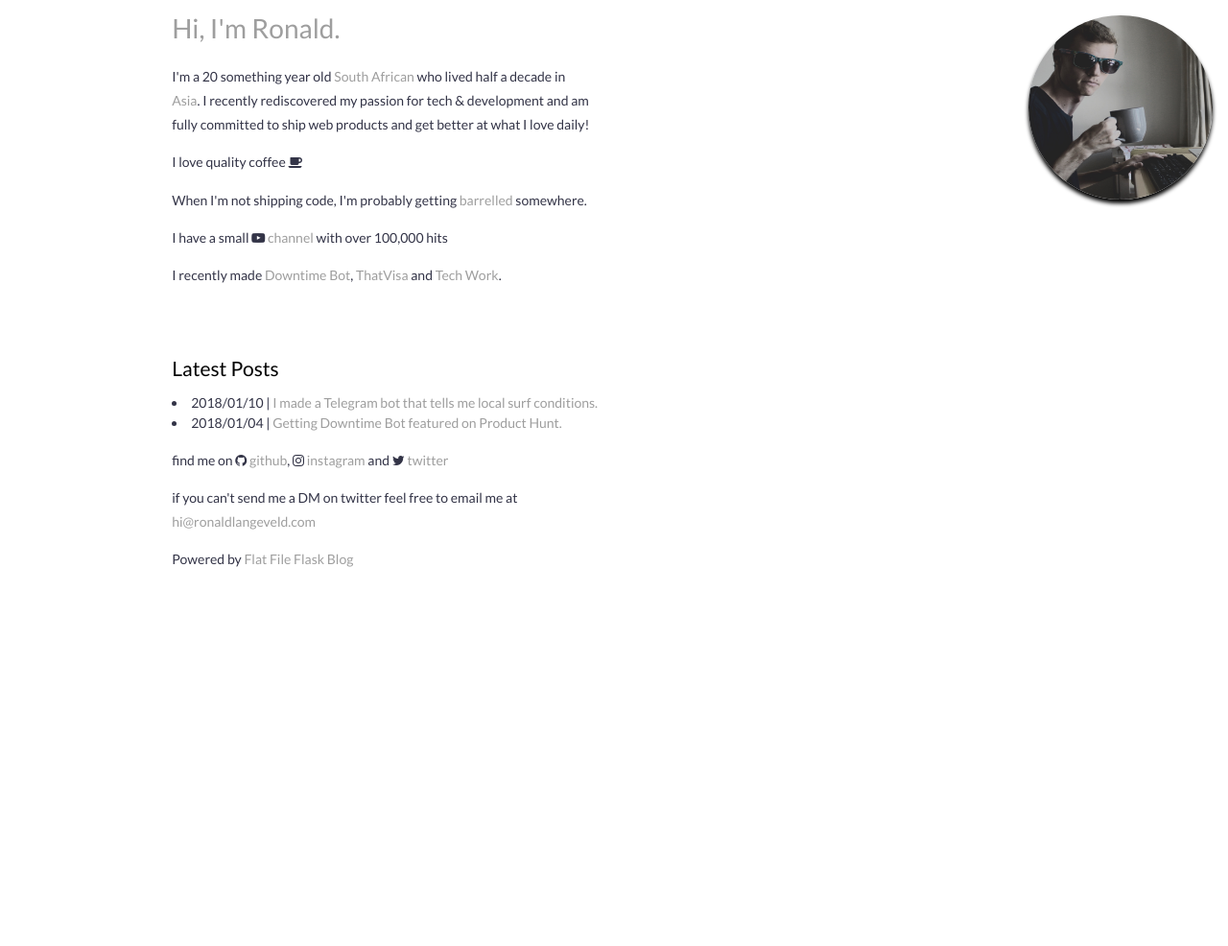
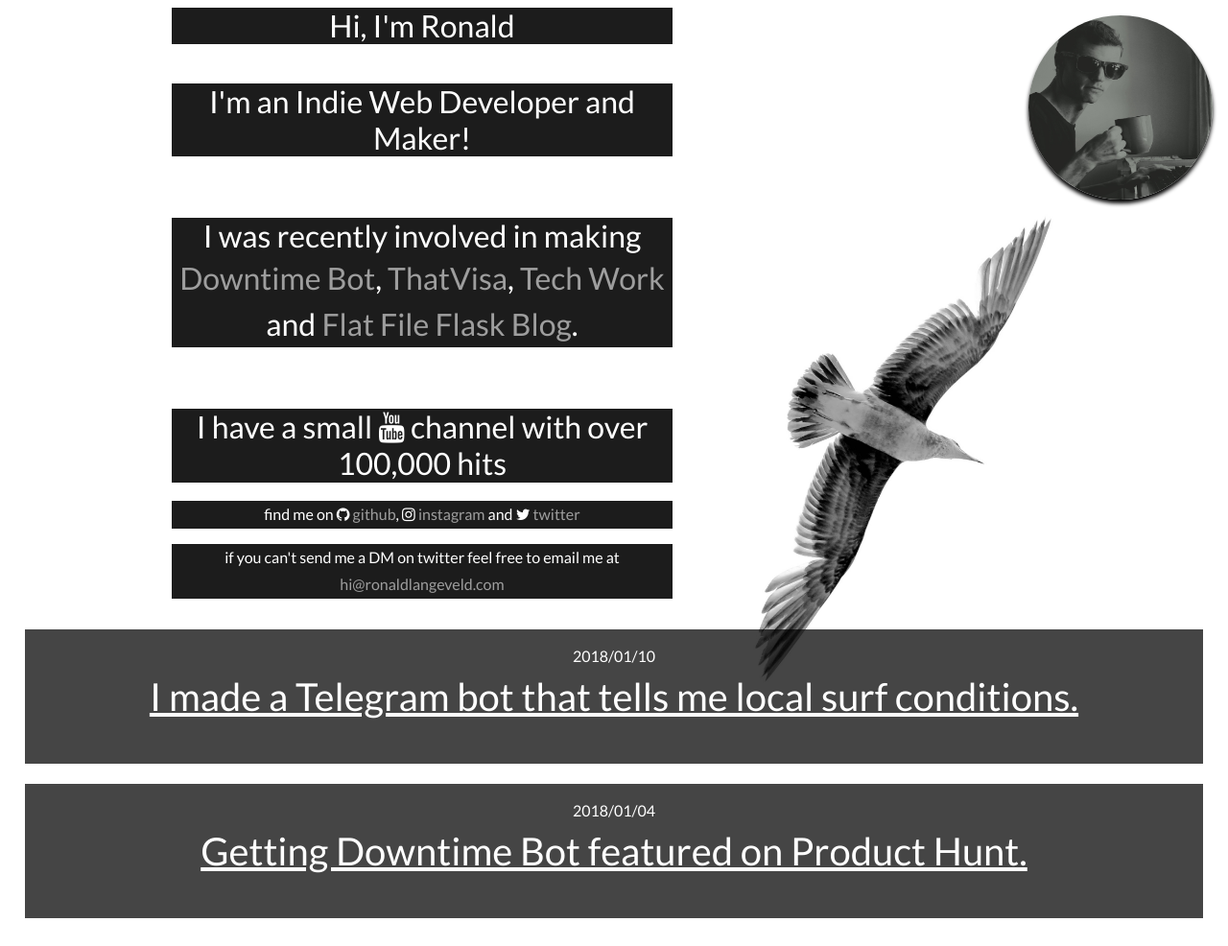
Before and after one commit to burgundy93/flaskblog, a Flask app: page / in a window 1280 px wide. Shown: the whole page at 96% size. Before the commit the page ends 591 px from the top, so only its background shows below. Run offline with Flask 2, Linux system fonts and the light colour scheme; some libraries are stand-ins or nearby versions.

Commit message:
update frontend

```diff
--- a/server.py
+++ b/server.py
@@ -44,5 +44,5 @@ def page_not_found(e):
     return render_template('404.html'), 404
 
 
-if __name__ == "__main__":
-    app.run(host='0.0.0.0')
+# if __name__ == "__main__":
+#     app.run(host='0.0.0.0')
--- a/static/css/main.css
+++ b/static/css/main.css
@@ -1,220 +1,34 @@
-/*=================================*/
+/*HOME PAGE STYLE*/
 
-/*=================================*/
 
-/* Reset Styles
-/*---------------------------------------------*/
-html, body, div, span, applet, object, iframe,
-h1, h2, h3, h4, h5, h6, p, blockquote, pre,
-a, abbr, acronym, address, big, cite, code,
-del, dfn, em, font, img, ins, kbd, q, s, samp,
-small, strike, strong, sub, sup, tt, var,
-dl, dt, dd, ol, ul, li,
-fieldset, form, label, legend,
-table, caption, tbody, tfoot, thead, tr, th, td {
-    margin: 0;
-    padding: 0;
-    border: 0;
-    outline: 0;
-    font-weight: inherit;
-    font-style: inherit;
-    font-size: 100%;
-    font-family: inherit;
-    vertical-align: baseline;
+.head-sect {
+  background: url(/static/img/bg.jpg) no-repeat center center fixed;
+  -webkit-background-size: cover;
+  -moz-background-size: cover;
+  -o-background-size: cover;
+  background-size: cover;
+  height: 100vh;
+
 }
 
-body {
-    line-height: 1;
-    color: black;
-    background: white;
+		@media (max-width:720px) {
+			.head-sect{
+  background: white;
+
+			}
+		}
+
+
+.black-card {
+	background-color: #000000e3;
 }
 
-table {
-    border-collapse: collapse;
-    border-spacing: 0;
+.head-text {
+	color: white;
+	text-align: center;
+	font-size: 2rem;
 }
 
-caption, th, td {
-    text-align: left;
-    font-weight: normal;
-}
-
-blockquote:before, blockquote:after,
-q:before, q:after {
-    content: "";
-}
-
-blockquote, q {
-    quotes: "" "";
-}
-
-/* HTML5 tags */
-header, section, footer,
-aside, nav, article, figure {
-    display: block;
-}
-
-/* hand cursor on clickable input elements */
-label, input[type=button], input[type=submit], button {
-    cursor: pointer;
-}
-
-/* make buttons play nice in IE:
-   www.viget.com/inspire/styling-the-button-element-in-internet-explorer/ */
-button {
-    width: auto;
-    overflow: visible;
-}
-
-/* Sharper Thumbnails */
-img {
-    -ms-interpolation-mode: bicubic;
-}
-
-/* Input Styles
-/*---------------------------------------------*/
-input,
-textarea,
-select {
-    padding: 5px;
-    font: 400 1em Verdana, Sans-serif;
-    color: #666;
-    background: #fff;
-    border: 1px solid #999999;
-    margin: 0 0 1em 0;
-}
-
-input:focus,
-textarea:focus,
-select:focus {
-    color: #000;
-    background: #fff;
-    border: 1px solid #666666;
-}
-
-/* Main Styles
-/*---------------------------------------------*/
-html { height: 100%; }
-
-body {
-    font: 14px/1.8em 'Open Sans', Helvetica, Arial, Helvetica, sans-serif;
-    color: #444;
-    background: #fff;
-    -webkit-font-smoothing: antialiased;
-    display: flex;
-    flex-direction: column;
-    height: 100%;
-}
-
-a, a:visited {
-    color: #9e9e9e;
-    text-decoration: none;
-    -webkit-transition: all 0.2s linear;
-    -moz-transition: all 0.2s linear;
-    -ms-transition: all 0.2s linear;
-    -o-transition: all 0.2s linear;
-    transition: all 0.2s linear;
-}
-
-a:hover, a:active {
-    color: #000;
-    text-decoration: none;
-}
-
-h1, h2, h3, h4, h5, h6 {
-    color: #000;
-    line-height: 1.2em;
-    margin-bottom: 0.6em;
-}
-
-h1 {
-    font-size: 2em;
-}
-
-h2 {
-    font-size: 1.7em;
-}
-
-h3 {
-    font-size: 1.5em;
-    margin-top: 2em;
-}
-
-p, table, ol, ul, pre, blockquote, dl {
-    margin-bottom: 1em;
-}
-
-ol, ul {
-    padding-left: 30px;
-}
-
-b, strong {
-    font-weight: bold;
-}
-
-i, em {
-    font-style: italic;
-}
-
-u {
-    text-decoration: underline;
-}
-
-abbr, acronym {
-    cursor: help;
-    border-bottom: 0.1em dotted;
-}
-
-td, td img {
-    vertical-align: top;
-}
-
-td, th {
-    border: solid 1px #999;
-    padding: 0.25em 0.5em;
-}
-
-th {
-    font-weight: bold;
-    text-align: center;
-    background: #eee;
-}
-
-sub {
-    vertical-align: sub;
-    font-size: smaller;
-}
-
-sup {
-    vertical-align: super;
-    font-size: smaller;
-}
-
-code {
-    font-family: Courier, "Courier New", Monaco, Tahoma;
-    background: #eee;
-    color: #333;
-    padding: 0px 2px;
-}
-
-pre {
-    background: #eee;
-    padding: 20px;
-    overflow: auto;
-}
-
-blockquote {
-    font-style: italic;
-    margin-left: 15px;
-    padding-left: 10px;
-    border-left: 5px solid #dddddd;
-}
-
-dd {
-    margin-left: 2em;
-}
-
-/*my own styles*/
 .profile-pic {
     top: 1rem;
     right: 1rem;
@@ -228,24 +42,143 @@ dd {
     height: 12rem;
 }
 
-        @media (max-width:1024px) {
+        @media (max-width:720px) {
             .profile-pic{
                 display: none;
 
             }
         }
 
-.foot-links {
-    top: 95vh;
+/*p {
+	color: white;
+}*/
+
+.fa {
+	color: white;
 }
 
-.timedate {
-    font-size: 1rem;
+.follow-text {
+	font-size: 1rem;
+	text-align: center;
+}
+
+.blog-head-text {
+	color: white;
+	text-align: center;
+	font-size: 2.5rem;
+}
+
+.time-tag {
+	color: white;
+	text-align: center;
+	font-size: 1rem;
+}
+time {
+	color: white;
+}
+
+
+.blog-card {
+	background-color: #000000ba;
+	padding: 1rem;
+}
+
+.blog-link-style {
+	color: white !important;
+	text-decoration: underline !important;
+}
+
+
+
+
+/*END OF HOME PAGE STYLES*/
+
+
+/*blog post css*/
+
+.blog-header {
+	  background-color: black;
+  -webkit-background-size: cover;
+  -moz-background-size: cover;
+  -o-background-size: cover;
+  background-size: cover;
+  height: 100vh;
+  position: relative;
+  overflow-y:auto;
+  display: flex;
 
 }
-        @media (max-width:1024px) {
-            .timedate{
-                display: none;
+
+.header-section-full {
+	height: 100vh;
+	    padding-bottom: 45vh;
+}
+
+
+.blog-post-header-text {
+    display: block;
+    font-size: 2rem;
+    -webkit-margin-before: 50vh;
+    -webkit-margin-after: 0.67em;
+    -webkit-margin-start: 0px;
+    -webkit-margin-end: 0px;
+    color: white;
+    text-align: center;
+}
+
+.blog-post-body {
+
+	background-color: white;
+
+}
+
+.blog-post-time {
+	color: black;
+	text-align: center;
+}
+
+
+.blog-post-content {
+
+		margin: 2rem auto;
+	padding: 0 1rem;
+    font-size: 1.7rem;
+	color: black;
+
+}
+
+.back-btn {
+    text-align: center;
+}
+
+
+
+            .silver-flat-button {
+                position: relative;
+                vertical-align: top;
+                width: 35%;
+                height: 60px;
+                padding: 0;
+                font-size: 22px;
+                color:white;
+                text-align: center;
+                text-shadow: 0 1px 2px rgba(0, 0, 0, 0.25);
+                background: #bdc3c7;
+                border: 0;
+                border-bottom: 2px solid #acb2b7;
+                cursor: pointer;
+                -webkit-box-shadow: inset 0 -2px #acb2b7;
+                box-shadow: inset 0 -2px #acb2b7;
+            }
+            .silver-flat-button:active {
+                top: 1px;
+                outline: none;
+                -webkit-box-shadow: none;
+                box-shadow: none;
+            }
+        @media (max-width:720px) {
+            .silver-flat-button{
+                width: 70%;
 
             }
         }
--- /dev/null
+++ b/static/css/texts.css
@@ -0,0 +1,215 @@
+/*=================================*/
+DEFAULT BASIC BLOG
+/*=================================*/
+
+/* Reset Styles
+/*---------------------------------------------*/
+html, body, div, span, applet, object, iframe,
+h1, h2, h3, h4, h5, h6, p, blockquote, pre,
+a, abbr, acronym, address, big, cite, code,
+del, dfn, em, font, img, ins, kbd, q, s, samp,
+small, strike, strong, sub, sup, tt, var,
+dl, dt, dd, ol, ul, li,
+fieldset, form, label, legend,
+table, caption, tbody, tfoot, thead, tr, th, td {
+    margin: 0;
+    padding: 0;
+    border: 0;
+    outline: 0;
+    font-weight: inherit;
+    font-style: inherit;
+    font-size: 100%;
+    font-family: inherit;
+    vertical-align: baseline;
+}
+
+body {
+    line-height: 1;
+    color: black;
+    background: white;
+}
+
+table {
+    border-collapse: collapse;
+    border-spacing: 0;
+}
+
+caption, th, td {
+    text-align: left;
+    font-weight: normal;
+}
+
+blockquote:before, blockquote:after,
+q:before, q:after {
+    content: "";
+}
+
+blockquote, q {
+    quotes: "" "";
+}
+
+/* HTML5 tags */
+header, section, footer,
+aside, nav, article, figure {
+    display: block;
+}
+
+/* hand cursor on clickable input elements */
+label, input[type=button], input[type=submit], button {
+    cursor: pointer;
+}
+
+/* make buttons play nice in IE:
+   www.viget.com/inspire/styling-the-button-element-in-internet-explorer/ */
+button {
+    width: auto;
+    overflow: visible;
+}
+
+/* Sharper Thumbnails */
+img {
+    -ms-interpolation-mode: bicubic;
+}
+
+/* Input Styles
+/*---------------------------------------------*/
+input,
+textarea,
+select {
+    padding: 5px;
+    font: 400 1em Verdana, Sans-serif;
+    color: #666;
+    background: #fff;
+    border: 1px solid #999999;
+    margin: 0 0 1em 0;
+}
+
+input:focus,
+textarea:focus,
+select:focus {
+    color: #000;
+    background: #fff;
+    border: 1px solid #666666;
+}
+
+/* Main Styles
+/*---------------------------------------------*/
+html { height: 100%; }
+
+body {
+    font: 14px/1.8em 'Open Sans', Helvetica, Arial, Helvetica, sans-serif;
+    color: #444;
+    background: #fff;
+    -webkit-font-smoothing: antialiased;
+    display: flex;
+    flex-direction: column;
+    height: 100%;
+}
+
+a, a:visited {
+    color: #9e9e9e;
+    text-decoration: none;
+    -webkit-transition: all 0.2s linear;
+    -moz-transition: all 0.2s linear;
+    -ms-transition: all 0.2s linear;
+    -o-transition: all 0.2s linear;
+    transition: all 0.2s linear;
+}
+
+a:hover, a:active {
+    color: #fff;
+    text-decoration: none;
+}
+
+h1, h2, h3, h4, h5, h6 {
+    color: #000;
+    line-height: 1.2em;
+    margin-bottom: 0.6em;
+}
+
+h1 {
+    font-size: 2em;
+}
+
+h2 {
+    font-size: 1.7em;
+}
+
+h3 {
+    font-size: 1.5em;
+    margin-top: 2em;
+}
+
+p, table, ol, ul, pre, blockquote, dl {
+    margin-bottom: 1em;
+}
+
+ol, ul {
+    padding-left: 30px;
+}
+
+b, strong {
+    font-weight: bold;
+}
+
+i, em {
+    font-style: italic;
+}
+
+u {
+    text-decoration: underline;
+}
+
+abbr, acronym {
+    cursor: help;
+    border-bottom: 0.1em dotted;
+}
+
+td, td img {
+    vertical-align: top;
+}
+
+td, th {
+    border: solid 1px #999;
+    padding: 0.25em 0.5em;
+}
+
+th {
+    font-weight: bold;
+    text-align: center;
+    background: #eee;
+}
+
+sub {
+    vertical-align: sub;
+    font-size: smaller;
+}
+
+sup {
+    vertical-align: super;
+    font-size: smaller;
+}
+
+code {
+    font-family: Courier, "Courier New", Monaco, Tahoma;
+    background: #eee;
+    color: #333;
+    padding: 0px 2px;
+}
+
+pre {
+    background: #eee;
+    padding: 20px;
+    overflow: auto;
+}
+
+blockquote {
+    font-style: italic;
+    margin-left: 15px;
+    padding-left: 10px;
+    border-left: 5px solid #dddddd;
+}
+
+dd {
+    margin-left: 2em;
+}
--- a/templates/base.html
+++ b/templates/base.html
@@ -7,8 +7,9 @@
         <meta name="description" content="">
           <meta name="viewport" content="width=device-width, initial-scale=1">
 <link rel="stylesheet" href="https://cdnjs.cloudflare.com/ajax/libs/font-awesome/4.7.0/css/font-awesome.min.css" />
-    <link rel="stylesheet" href="https://fonts.googleapis.com/css?family=Open+Sans:400,700" type="text/css" />
+<link href="https://fonts.googleapis.com/css?family=Nunito" rel="stylesheet">
     <link rel="stylesheet" href="/static/css/simple-grid.css" type="text/css" />
+        <link rel="stylesheet" href="/static/css/texts.css" type="text/css" />
     <link rel="stylesheet" href="/static/css/main.css" type="text/css" />
         <link rel="icon" type="image/gif" href="/static/img/favicon.gif" />
 </head>
@@ -18,17 +19,6 @@
 
 </body>
         <footer id="footer">
-        <div class="container">
-            <div class="row">
-                <div class="col-6">
-                    <div class="foot-links">
-<p>find me on <i class="fa fa-github" aria-hidden="true"></i> <a href="https://github.com/burgundy93" target="_blank">github</a>, <i class="fa fa-instagram" aria-hidden="true"></i> <a href="https://instagram.com/ronaldl93" target="_blank">instagram</a> and <i class="fa fa-twitter" aria-hidden="true"></i> <a href="https://twitter.com/ronaldl93_" target="_blank">twitter</a></p>
-        <p>if you can't send me a DM on twitter feel free to email me at <a href="mailto:hi@ronaldlangeveld.com">hi@ronaldlangeveld.com</a></p>
-                        <p>Powered by <a href="https://github.com/burgundy93/FlatFileFlaskBlog" target="_blank">Flat File Flask Blog</a></p>
-</div>
-</div>
-</div>
-</div>
     </footer>
 <!-- Global site tag (gtag.js) - Google Analytics -->
 <script async src="https://www.googletagmanager.com/gtag/js?id=UA-111873806-1"></script>
--- a/templates/index.html
+++ b/templates/index.html
@@ -3,42 +3,76 @@
 
 {% block main %}
 
-<img class="profile-pic" src="/static/img/profile.jpg">
-<body>
+    <a href="/"><img class="profile-pic" src="/static/img/profile.jpg"></a>
+<body class="head-sect">
+	<section>
+		<div class="container">
 
-    <header id="header">
-        <div class="container">
-            <div class="row">
-                <div style="text-align: left;" class="col-6">
+			<div class="row">
+				<div class="col-7">
 
-<h1><a href="/">Hi, I'm Ronald. </a></h1>
-<p>I'm a 20 something year old <a href="https://goo.gl/maps/oT6kn5JfStB2" target="_blank">South African</a> who lived half a decade in <a href="https://goo.gl/maps/SLMNiXTqmJS2" target="_blank">Asia</a>.
-I recently rediscovered my passion for tech & development and am fully committed to ship web products and get better at what I love daily!</p>
-<p>I love quality coffee <i class="fa fa-coffee" aria-hidden="true"></i></p>
-<p>When I'm not shipping code, I'm probably getting <a href="https://www.instagram.com/p/BdLYGOglSYR/?taken-by=ronaldl93" target="_blank">barrelled</a> somewhere.</p>
-<p>I have a small <a href="https://www.youtube.com/channel/UCN3QMklfukKgFJLiIZ1Oawg" target="_blank"><i class="fa fa-youtube-play" aria-hidden="true"></i> channel</a> with over 100,000 hits</p>
-<p>I recently made <a href="https://downtimebot.com" target="_blank">Downtime Bot</a>, <a href="https://www.thatvisa.com" target="_blank">ThatVisa</a> and <a href="https://www.techwork.co.za" target="_blank">Tech Work</a>.</p>
+<div class="black-card">
+<h1 class="head-text">Hi, I'm Ronald</h1>
 </div>
+<br>
+<div class="black-card">
+	<h2 class="head-text">
+		I'm an Indie Web Developer and Maker!
+	</h2>
 
 </div>
 
+<div class="black-card">
+	<h3 class="head-text">
+I was recently involved in making <a href="">Downtime Bot</a>, <a href="">ThatVisa</a>, <a href="">Tech Work</a> and <a href="">Flat File Flask Blog</a>.
+	</h3>
+
+</div>
+<div class="black-card">
+	<h3 class="head-text">
+I have a small <i class="fa fa-youtube" aria-hidden="true"></i> channel with over 100,000 hits
+	</h3>
+</div>
+
+                    <div class="black-card">
+                    	<div class="follow-text">
+<p style="color: white">find me on <i class="fa fa-github" aria-hidden="true"></i> <a href="https://github.com/burgundy93" target="_blank">github</a>, <i class="fa fa-instagram" aria-hidden="true"></i> <a href="https://instagram.com/ronaldl93" target="_blank">instagram</a> and <i class="fa fa-twitter" aria-hidden="true"></i> <a href="https://twitter.com/ronaldl93_" target="_blank">twitter</a></p>
 </div>
 </div>
-    </header>
+<div class="black-card follow-text">
+        <p style="color: white">if you can't send me a DM on twitter feel free to email me at <a href="mailto:hi@ronaldlangeveld.com">hi@ronaldlangeveld.com</a></p>
+</div>
+				</div>
+			</div>
 
-    <section id="content">
-        <div class="container">
-            <div class="row">
-                <div class="col-12">
-                <h3 style="text-align: left;">Latest Posts</h3>
+</div>
+</section>
 
+<section>
+
+			<div class="row">
+				<div class="col-12">
                     {% for post in posts|sort(reverse = true, attribute='date') %}
-        <div class="post">
-            <li style="text-align: left;"><time class="timeago" datetime="{{ post.date }}">{{ post.date }}</time> | <a href="/{{ post.slug }}">{{ post.title }}</a></li>
-        </div>
-    {% endfor %}
+<div class="blog-card">
+<div class="time-tag">
+	<time style="text-align: center" class="timeago" datetime="{{ post.date }}">{{ post.date }}</time>
 </div>
+<h1 class="blog-head-text"><a class="blog-link-style" href="/{{ post.slug }}"> {{ post.title }}</a></h1>
 </div>
-        </div>
-    </section>
+<br>
+                    {% endfor %}
+
+
+				</div>
+
+
+			</div>
+
+
+		</div>
+	</section>
+
+
+</body>
+
 {% endblock %}
```
Also changed, not shown: templates/single-post.html (+26 -10 lines), static/img/bg.jpg (added), static/img/profile.jpg, 2 other files.
